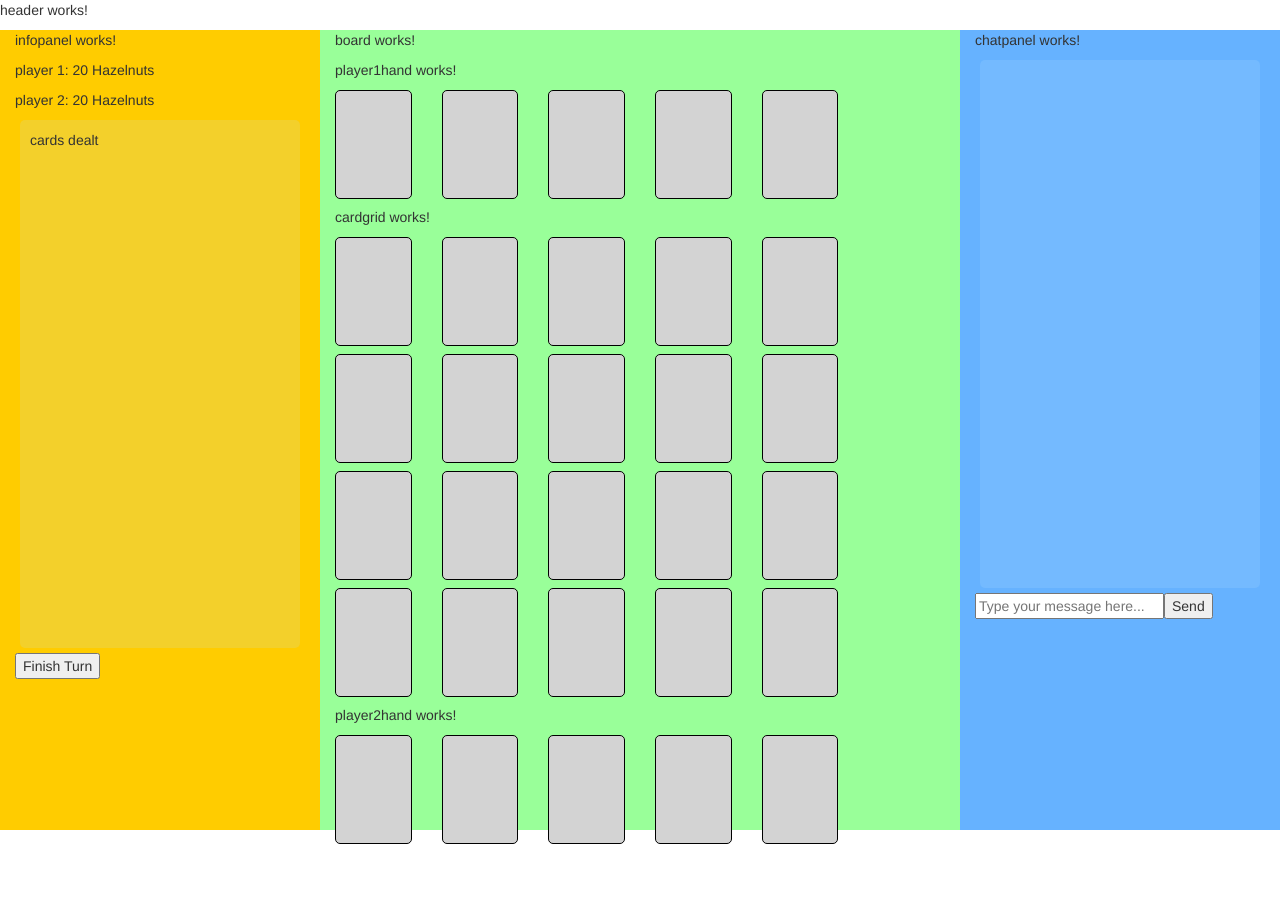
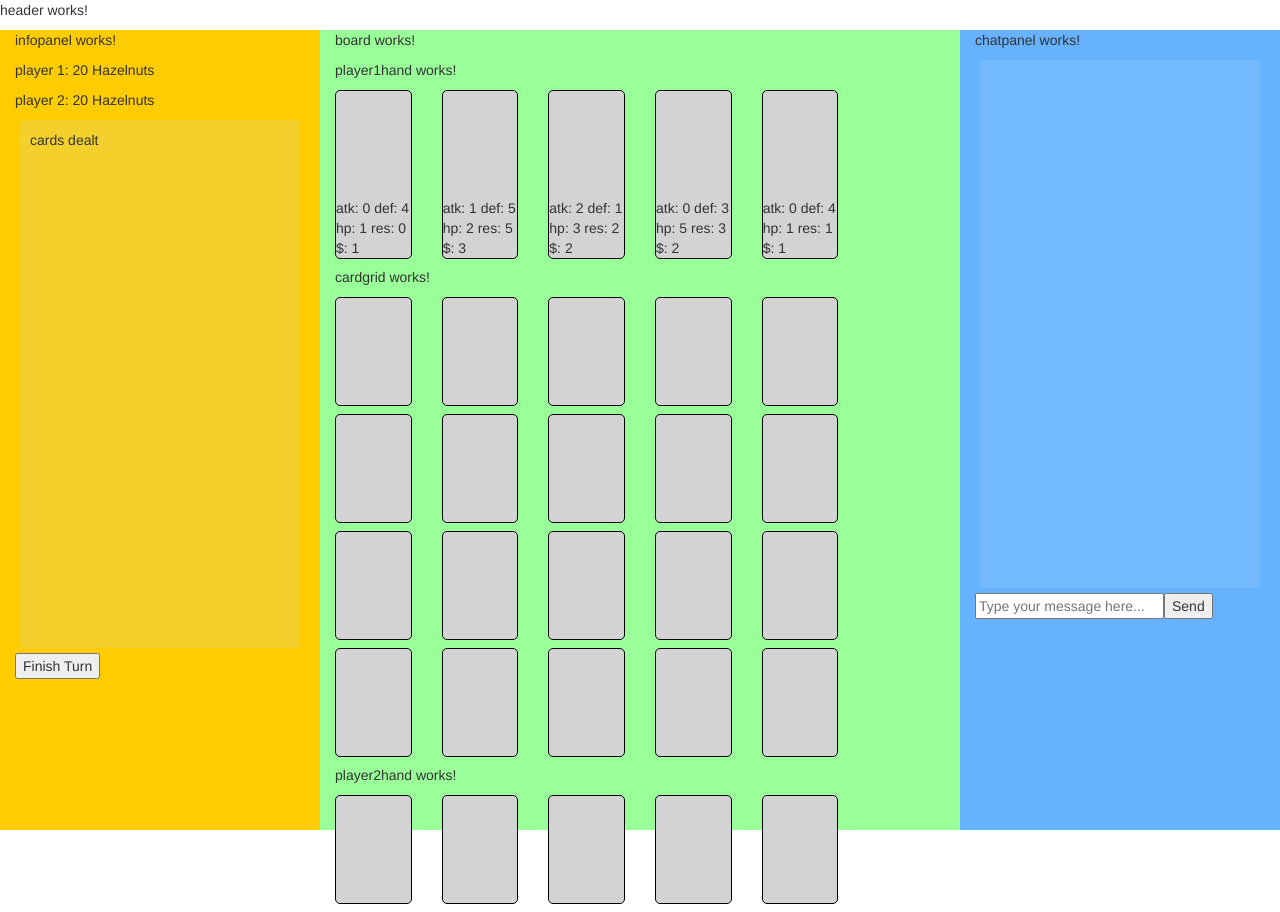
Before and after one commit to Fabian-Wey-FFHS/game-logic, an Angular app: page / in a window 1280 px wide. Before the commit the page ends 852 px from the top, so only its background shows below. Built offline with nearby package versions, Linux system fonts and the light colour scheme.

Commit message:
card selected property

```diff
--- a/src/app/board/player1hand/player1hand.component.html
+++ b/src/app/board/player1hand/player1hand.component.html
@@ -5,19 +5,14 @@
 
 <p>player1hand works!</p>
 <div class="row mx-auto">
-    <div class="col-md-2">
-      <div id="P1.1" class="gray-rectangle"></div>
+  <div *ngFor="let card of player1Hand; let i = index" class="col-md-2">
+    <div
+      id="P1.{{ i + 1 }}"
+      class="gray-rectangle"
+      (click)="selectCard(card)"
+      [class.selected]="card.selected"
+    >
+      {{ card.stats }} <!-- Display card stats inside the rectangle -->
     </div>
-    <div class="col-md-2">
-      <div id="P1.2" class="gray-rectangle"></div>
-    </div>
-    <div class="col-md-2">
-      <div id="P1.3" class="gray-rectangle"></div>
-    </div>
-    <div class="col-md-2">
-      <div id="P1.4" class="gray-rectangle"></div>
-    </div>
-    <div class="col-md-2">
-      <div id="P1.5" class="gray-rectangle"></div>
-    </div>
+  </div>
 </div>
--- a/src/app/model/card.model.ts
+++ b/src/app/model/card.model.ts
@@ -8,6 +8,8 @@ export class CardModel {
     cost: number;
     resources: number;
     stats: string;
+    selected: boolean = false;
+
     constructor(attack: number, defense: number, health: number, cost: number, resources: number, stats: string) {
         this.attack = attack;
         this.defense = defense;
--- a/src/app/shared/game.service.ts
+++ b/src/app/shared/game.service.ts
@@ -26,7 +26,7 @@ export class GameService {
       let health = 1+Math.floor(Math.random() * 5);
       let resources = Math.floor(Math.random() * 6);
       let cost = Math.floor((attack + defense + health + resources) / 4);
-      let stats = "atk: " + attack + "\ndef: " + defense + "\nhp: " + health + "\nres: " + resources + "\n$: " + cost;
+      let stats = "atk: " + attack + "\n def: " + defense + "\n hp: " + health + "\n res: " + resources + "\n $: " + cost;
       let card = new CardModel(attack, defense, health, cost, resources, stats);
       this.stack.push(card);
     }
```
